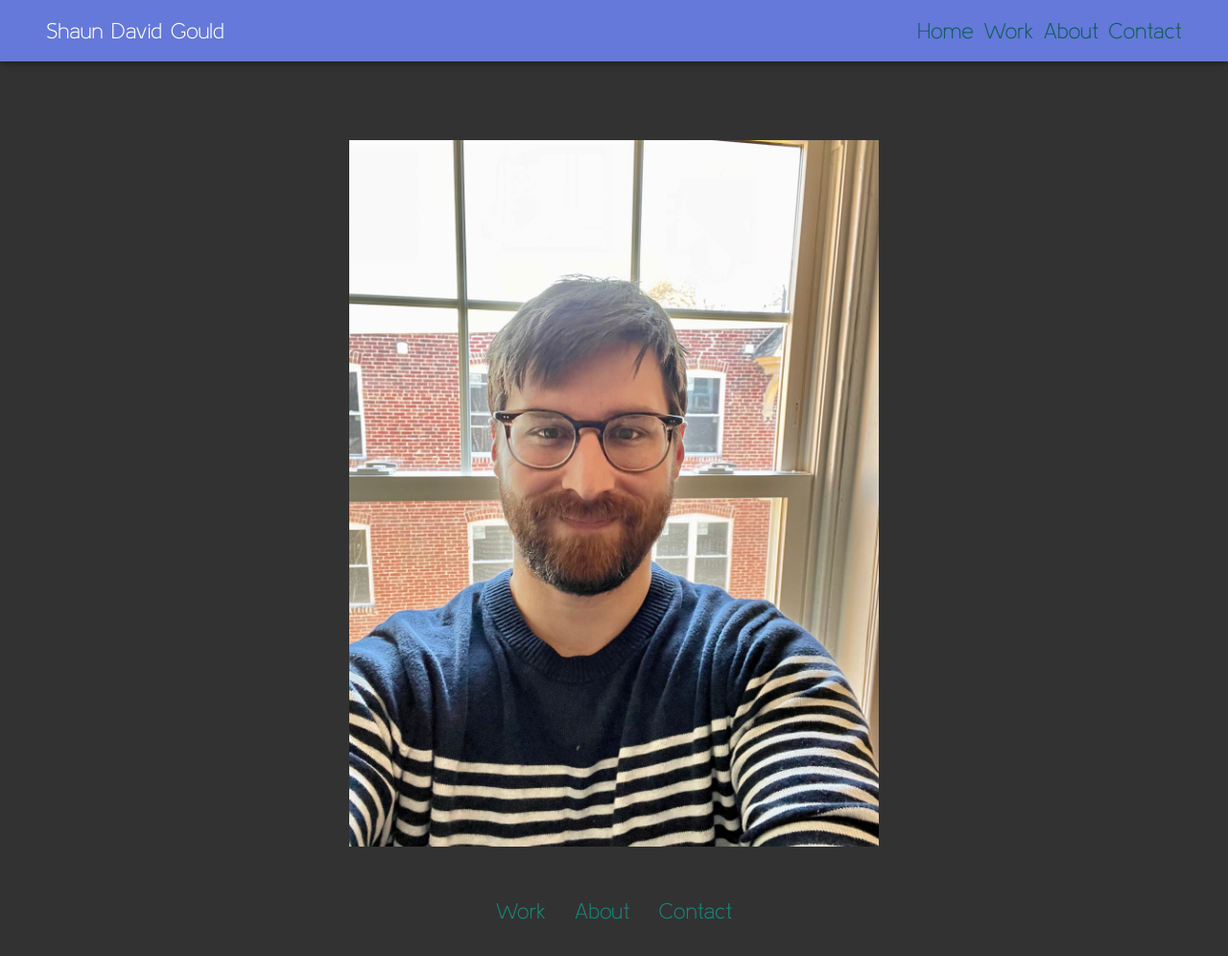
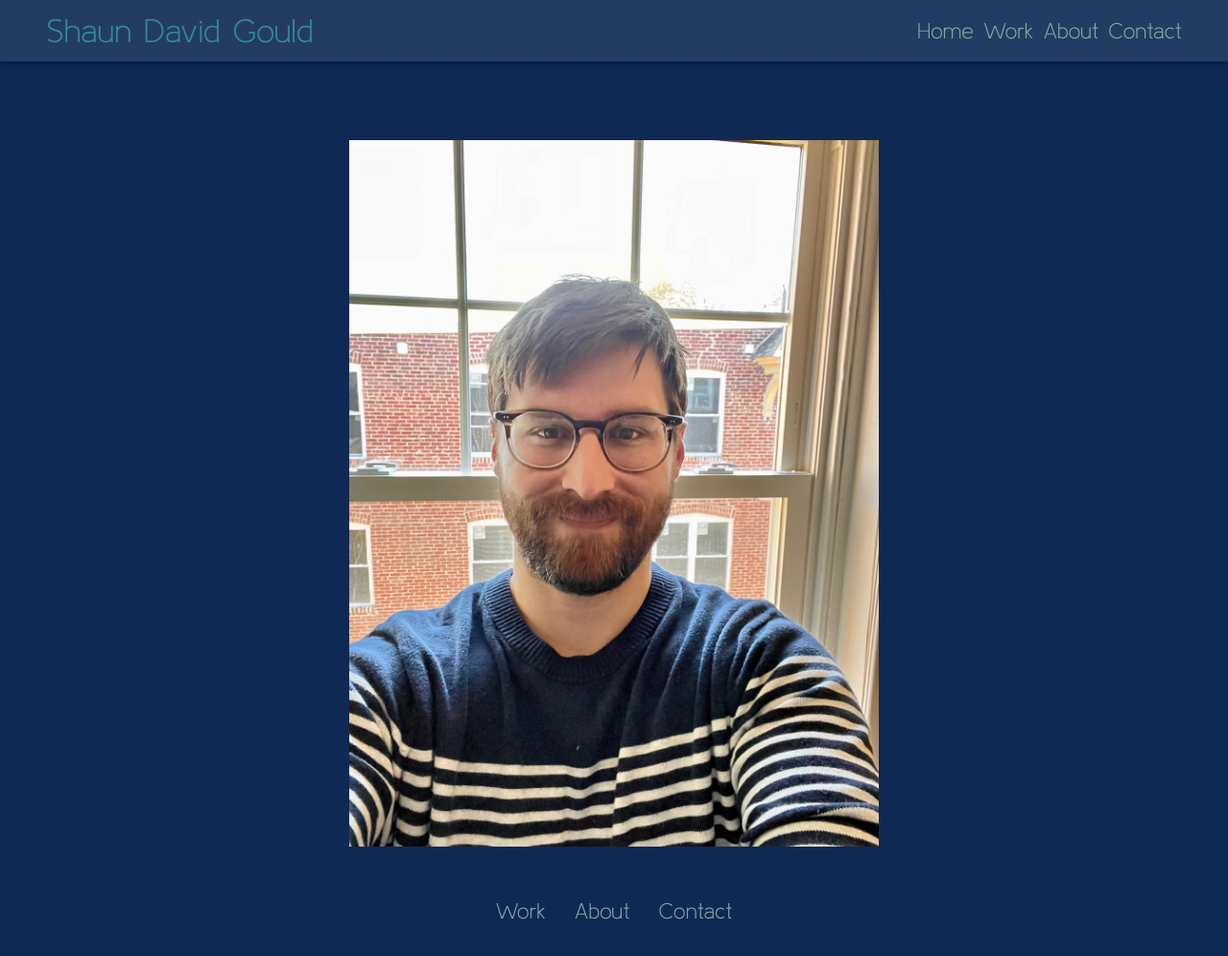
Before and after one commit to voyenavion/sdg, a React (Vite) app: page / in a window 1280 px wide. Shown: the whole page at 96% size. Built offline with nearby package versions, Linux system fonts and the light colour scheme.

Commit message:
changed theme

```diff
--- a/src/App.tsx
+++ b/src/App.tsx
@@ -6,12 +6,12 @@ import navConstants from './constants/navConstants'
 function App() {
 
   return (
-    <Container>
-    <AppBar enableColorOnDark color='primary' position='fixed' sx={{bgcolor:'secondary'}}>
+    <Container maxWidth="lg">
+    <AppBar enableColorOnDark color='primary' position='fixed'>
     <Container maxWidth="xl" sx={{flexFlow:'row'}}>
       <Toolbar>
       <Box>
-      <Typography>
+      <Typography color='success.main' variant='h5'>
       Shaun David Gould
       </Typography>
       </Box>
--- a/src/components/BasicBreadcrumbs.tsx
+++ b/src/components/BasicBreadcrumbs.tsx
@@ -16,14 +16,14 @@ export default function BasicBreadcrumbs() {
     return (
         <div role="presentation" onClick={handleClick}>
                 <Container sx={{display: "inline-flex", justifyContent: "center", alignContent: "space-evenly", gap: "30px"}}>
-                <Link color="secondary" component={NavLink} to={navConstants.work.to}  underline="hover" sx={{"&:hover":{"&:active": {color: deepOrange[600]}}}}>
+                <Link color='info.main' component={NavLink} to={navConstants.work.to}  underline="hover" sx={{"&:hover":{"&:active": {color: deepOrange[600]}}}}>
                     {navConstants.work.display}
                 </Link>
-                <Link color="secondary" component={NavLink} to={navConstants.about.to} underline="hover">
+                <Link color='info.main' component={NavLink} to={navConstants.about.to} underline="hover">
                 {navConstants.about.display}
 
                 </Link>
-                <Link color="secondary" component={NavLink} to={navConstants.contact.to}  underline="hover">
+                <Link color='info.main' component={NavLink} to={navConstants.contact.to}  underline="hover">
                 {navConstants.contact.display}
                 </Link>
                 </Container>
--- a/src/components/CustomLink.tsx
+++ b/src/components/CustomLink.tsx
@@ -6,7 +6,7 @@ type CustomLinkProps = {to: string, display: string}
 
 function CustomLink(props: CustomLinkProps) {
   return <Link
-    color={'secondary.dark'}
+    color={'info.main'}
     component={NavLink}
     to={props.to}
     underline="hover"
--- a/src/pages/Work.tsx
+++ b/src/pages/Work.tsx
@@ -9,7 +9,7 @@ export default function Work () {
        <Box sx={{display: 'flex', flexFlow: 'column', flexGrow:1 ,justifyContent:'safe-space-evenly'}}>
 
             {projects.map((e)=>{
-                return <Paper elevation={10} sx={{flexFlow:'row' ,m:2, p:2, flexGrow:'1', color:'secondary.light'}}>
+                return <Paper elevation={10} sx={{flexFlow:'row' ,m:2, p:2, flexGrow:'1', color:'primary.dark'}}>
 
                 <Grid container spacing={2} >
 
--- a/src/theme.tsx
+++ b/src/theme.tsx
@@ -8,18 +8,25 @@ const theme = createTheme({
   palette: {
     mode: 'dark',
     primary: {
-      main: '#556cd6',
+      main: '#0E2954',
 
     },
     secondary: {
-      main: '#19857b',
+      main: '#1F6E8C',
+    },
+    info: {
+      main: '#84A7A1'
+    },
+    success: {
+      main: '#2E8A99'
+
     },
     error: {
       main: red.A400,
     },
     background: {
-      default: '#323232',
-      paper: '#292929'
+      default: '#0E2954',
+      paper: '#1F6E8C'
     },
     text: {
       primary: '#ffffff'
```
